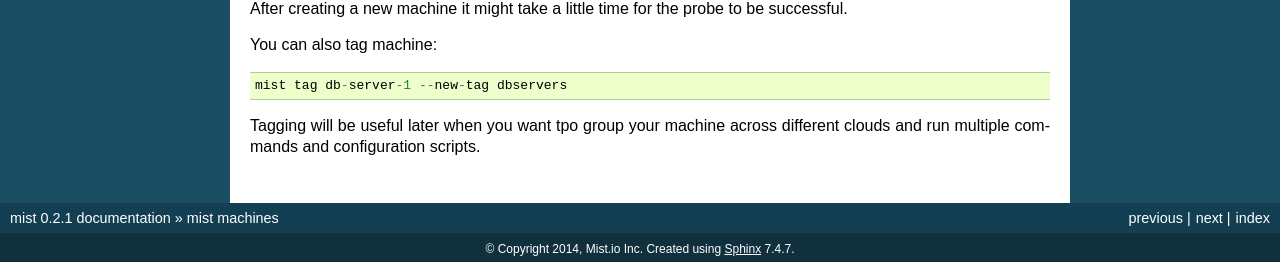
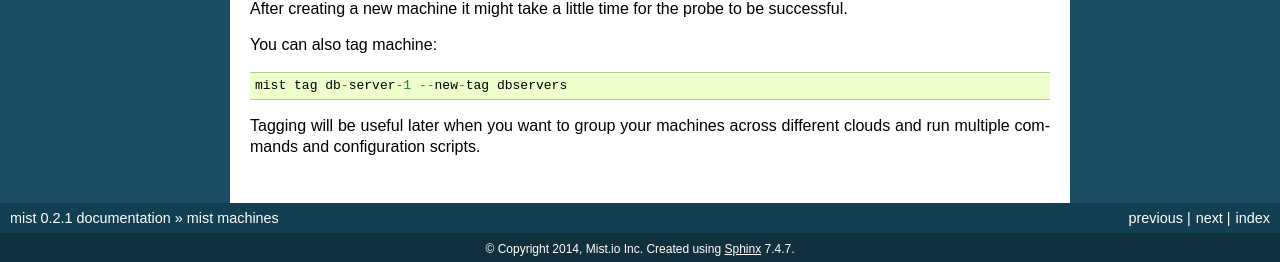
Before and after one commit to mistio/mist.client, a Sphinx documentation site: the page built from docs/source/cmd/cmd_machine.rst, in a window 1280 px wide and 900 px high, scrolled down 1710 px. Shown: the part 635-897 px from the top of the window. Built offline with Sphinx 7.4.7, drawn with Linux system fonts in a browser that asks for light colours; pages that are not in the unit, such as notebooks, are missing from menus.

Commit message:
Fix typos in machines documentation

```diff
--- a/docs/source/cmd/cmd_machine.rst
+++ b/docs/source/cmd/cmd_machine.rst
@@ -127,5 +127,5 @@ You can also tag machine::
 
     mist tag db-server-1 --new-tag dbservers
 
-Tagging will be useful later when you want tpo group your machine across different clouds and run multiple commands
+Tagging will be useful later when you want to group your machines across different clouds and run multiple commands
 and configuration scripts.
--- a/docs/source/index.rst
+++ b/docs/source/index.rst
@@ -49,7 +49,7 @@ mist - command line interface
    cmd/cmd_key
    cmd/cmd_machine
    cmd/cmd_monitor
-   cmd/run
+   cmd/cmd_run
 
 mist.ansible - Ansible modules for mist.io service
 ==================================================
```
